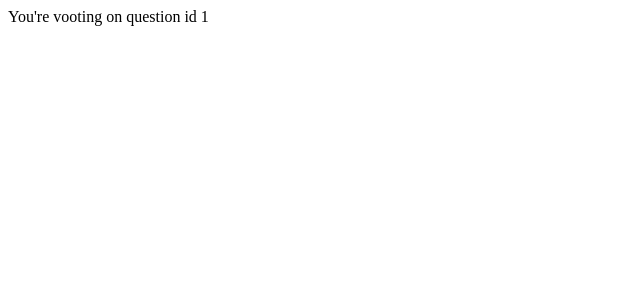
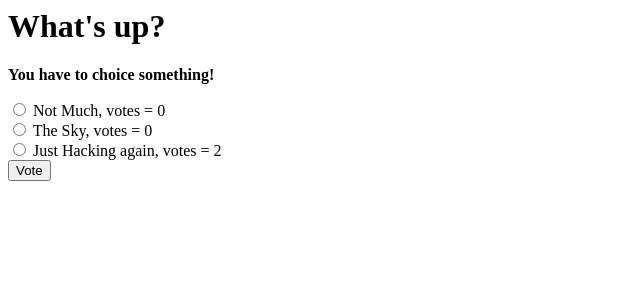
Before and after one commit to khrlimam/beginner-django, a Django app: page /polls/1/vote/ in a window 1280 px wide. Shown: the top 300 px of the page, without its empty margins (0-640 px from the left). Run offline with Django 3.2, Linux system fonts and the light colour scheme; data comes from the database, SQL or seed files in the repository; both versions use the stored data as it was after the commit.

Commit message:
adding result.html file, handling save votes request

```diff
--- a/polls/templates/polls/detail.html
+++ b/polls/templates/polls/detail.html
@@ -6,7 +6,7 @@
 {% csrf_token %}
 {% for choice in question.choices_set.all %}
     <input type="radio" name="choice" id="choice{{ forloop.counter }}" value="{{ choice.id }}" />
-    <label for="choice{{ forloop.counter }}">{{ choice.choice_text }}</label><br />
+    <label for="choice{{ forloop.counter }}">{{ choice.choice_text }}, votes = </label> {{ choice.votes }}<br />
 {% endfor %}
 <input type="submit" value="Vote" />
 </form>
--- a/polls/views.py
+++ b/polls/views.py
@@ -1,7 +1,8 @@
+from django.core.urlresolvers import reverse
 from django.shortcuts import render, get_object_or_404
-from django.http import HttpResponse
+from django.http import HttpResponse, HttpResponseRedirect
 
-from .models import Questions
+from .models import Questions, Choices
 
 
 # Create your views here.
@@ -19,9 +20,20 @@ def detail(request, question_id):
 
 
 def results(request, question_id):
-    response = 'Your\'re looking at results of the question id %s.'
-    return HttpResponse(response % question_id)
+    q = Questions.objects.get(pk=question_id)
+    return render(request, 'polls/result.html', {
+        'success_message':'Successfully adding vote to choice of question %s' % q.question_text})
 
 
 def vote(request, question_id):
-    return HttpResponse("You're vooting on question id %s" % question_id)
+    p = get_object_or_404(Questions, pk=question_id)
+    try:
+        selected_choice = p.choices_set.get(pk=request.POST['choice'])
+    except(KeyError, Choices.DoesNotExist):
+        return render(request, 'polls/detail.html', {
+            'error_message': 'You have to choice something!',
+            'question':p})
+    else:
+        selected_choice.votes += 1
+        selected_choice.save()
+        return HttpResponseRedirect(reverse('polls:result', args=(p.id,)))
```
Also changed, not shown: polls/templates/polls/result.html (added, +12 -0 lines), db.sqlite3, 1 other file.
